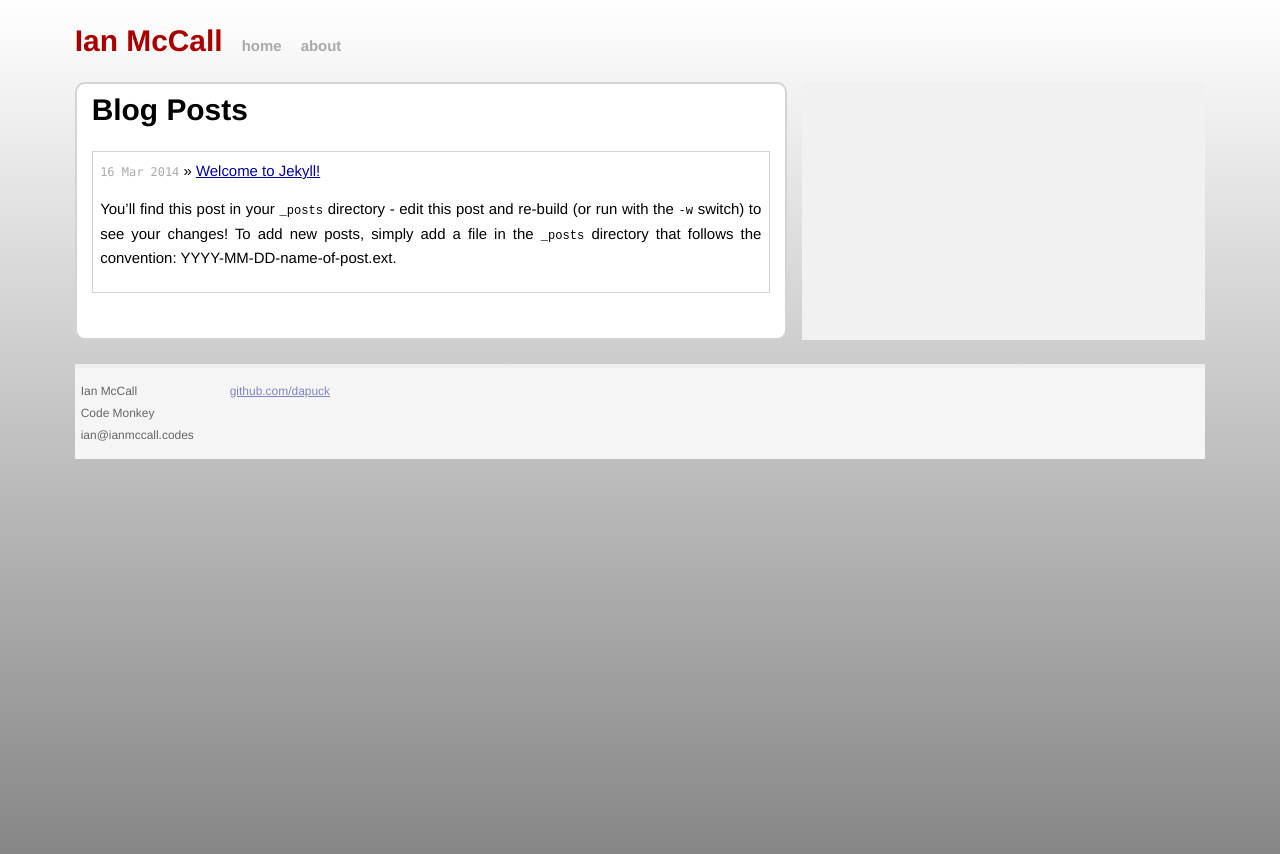
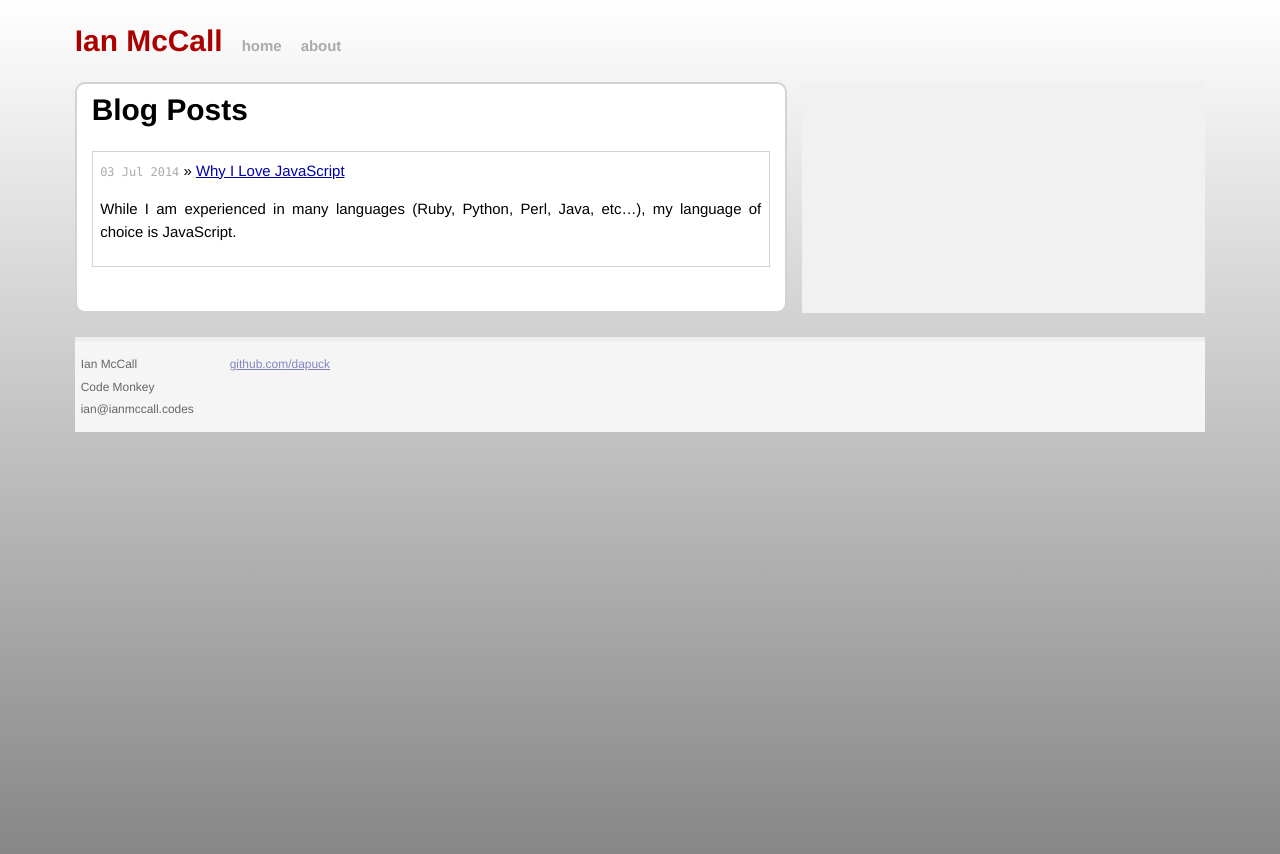
Before and after one commit to ianmcodes/ianmcodes.github.io, a Jekyll site: the page built from index.html, in a window 1280 px wide. Shown: the top 854 px of the page. Built offline with Jekyll 4.4.1, drawn with Linux system fonts in a browser that asks for light colours; nearby versions of some CDN libraries; Markdown is read by kramdown in place of the engine named in the settings.

Commit message:
First real post. Updated about

```diff
--- a/_posts/2014-03-16-welcome-to-jekyll.markdown
+++ /dev/null
@@ -1,24 +0,0 @@
----
-layout: post
-title:  "Welcome to Jekyll!"
-date:   2014-03-16 21:51:48
-categories: jekyll update
----
-
-You'll find this post in your `_posts` directory - edit this post and re-build (or run with the `-w` switch) to see your changes!
-To add new posts, simply add a file in the `_posts` directory that follows the convention: YYYY-MM-DD-name-of-post.ext.
-
-Jekyll also offers powerful support for code snippets:
-
-{% highlight ruby %}
-def print_hi(name)
-  puts "Hi, #{name}"
-end
-print_hi('Tom')
-#=> prints 'Hi, Tom' to STDOUT.
-{% endhighlight %}
-
-Check out the [Jekyll docs][jekyll] for more info on how to get the most out of Jekyll. File all bugs/feature requests at [Jekyll's GitHub repo][jekyll-gh].
-
-[jekyll-gh]: https://github.com/mojombo/jekyll
-[jekyll]:    http://jekyllrb.com
--- /dev/null
+++ b/_posts/2014-07-03-why-i-love-javascript.md
@@ -0,0 +1,24 @@
+---
+layout: post
+title: "Why I Love JavaScript"
+description: "Why I Love JavaScript"
+categories: code
+---
+
+While I am experienced in many languages (Ruby, Python, Perl, Java, etc...), my language of choice is JavaScript.
+
+I really do have more fun coding in JavaScript than in any other language. And now, with the rise of Node.js, JavaScript has a legitimacy and respectability that it hasn't had before. Oddly, my favorite parts about JavaScript also tend to be the same things that everyone complains about. I love JavaScript, and here are a couple reasons why.
+
+It's Easy
+---------
+
+Getting started with JavaScript is easy. You don't need a software licence or a compiler or web server. You don't even need an internet connection! All you need is a web browser. Just open up the dev tools and you have a JavaScript console right there for you, ready to do your bidding. You don't need to worry about things like type declaration or building classes.
+
+If you don't know anything about JavaScript, you can learn using free tools like [Codecademy](http://www.codecademy.com/) or [W3Schools](http://www.w3schools.com/). More help is just a Google search away. I would argue that the barrier to entry for JavaScript is lower than for any other language.
+
+Async
+-----
+
+This is probably the part about JavaScript that those coming from other languages have the most trouble with, and that I love the most. JavaScript is inherently asynchronous. Meaning that it is sometimes harder to make JavaScript block and execute sequentially than it is to have multiple "parellel" threads of execution (It's not really parallelism, but it helps to sometimes think of it in a similar way). In most languages, if you want to "observe" for an event you have to implement a loop that performs all of the necicary checks to catch the event, or you have to include a library that does those checks for you. In JavaScript, this kind of event observe looping is a core part of the language.
+
+In the future I'll post more about asynchronisity in JavaScript, because it's such an important part of the language. I'll also post more about other good parts about JavaScript.
--- a/about/index.html
+++ b/about/index.html
@@ -9,12 +9,9 @@ title: About Ian McCall
         Why yes, yes it is.
     </p>
     <p>
-        As you can likely guess, my name is Ian McCall. I live and work in the <a href="https://goo.gl/maps/e1U9W">Chicago</a> area.
+        As you can likely guess, my name is Ian McCall. I live and work in the <a href="https://goo.gl/maps/e1U9W">Chicago</a> area. I currently work as a web developer for a company called <a href="http://www.where2getit.com/">Where 2 Get It</a>, though my official title is "Development Manager". For work I mostly use JavaScript (both Node.js and browser) and Perl. Among other things, I work a lot on the different integrations with Google. Mostly the Google Maps API but more recently I have been working with Google Maps Engine (GME).
     </p>
     <p>
-        [Code]
-    </p>
-    <p>
-        [Personal]
+        While I am experienced in many languages (Ruby, Python, Perl, Java, etc...), my language of choice is JavaScript. I really do have more fun coding in JavaScript than in any other language. And now, with the rise of Node.js, JavaScript has a legitimacy and respectability that it hasn't had before. My favorite parts about JavaScript also tend to be the things people complain about most. Like how it is inherently asynchronous and the way it treats value types.
     </p>
 </article>
```
